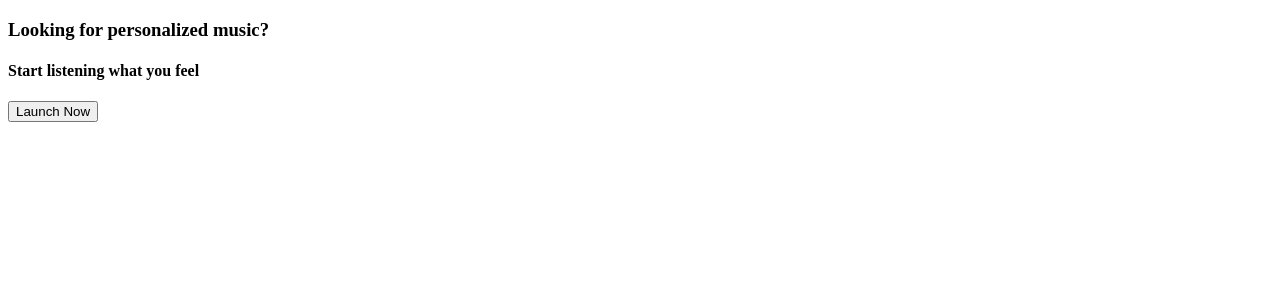
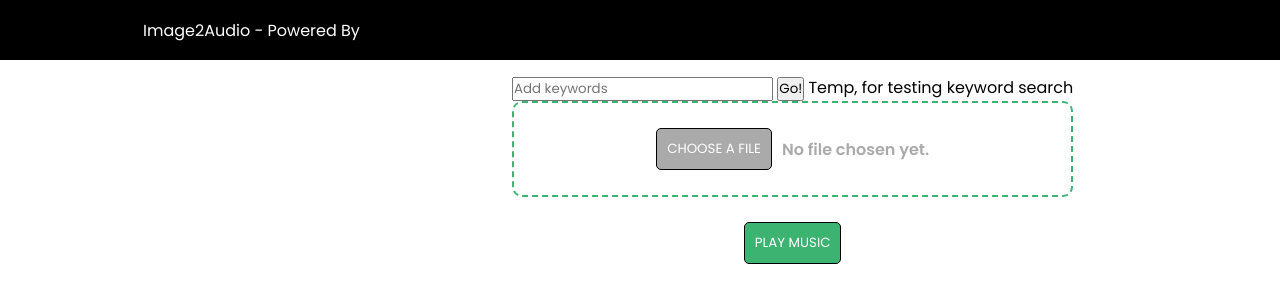
Before and after one commit to KhachDavid/Hackathon-01-21-2021, a Django app: template Image2Audio/main/templates/main/home.html in a window 1280 px wide. Shown: the top 303 px of the page. Run offline with Django 3.2, Linux system fonts and the light colour scheme; the template is opened without the code that fills it, so the values that code supplies are empty; some libraries are stand-ins or nearby versions; grey boxes are pictures that could not be loaded.

Commit message:
edited url routes; added login.html and styles.css; edited base.html

```diff
--- a/Image2Audio/Image2Audio/urls.py
+++ b/Image2Audio/Image2Audio/urls.py
@@ -21,6 +21,8 @@ from main import views as main_views
 urlpatterns = [
     path('admin/', admin.site.urls),
     path('', main_views.home, name='home'),
+    path('login/', main_views.login, name='login'),
+    path('home/', main_views.home, name='home'),
     path('auth/', include('spotify.urls')),
     path('callback/', spotify_views.callback, name='callback'),
 ]
--- a/Image2Audio/main/templates/main/base.html
+++ b/Image2Audio/main/templates/main/base.html
@@ -6,6 +6,8 @@
         <meta charset="UTF-8">
         <meta name="viewport" content="width=device-width, initial-scale=1.0">
 
+        <link rel="stylesheet" type="text/css" href="{% static 'styles.css' %}">
+        <script src="https://kit.fontawesome.com/a076d05399.js"></script>
     </head>
 
     <body>
--- a/Image2Audio/main/templates/main/home.html
+++ b/Image2Audio/main/templates/main/home.html
@@ -4,13 +4,42 @@
 
 
 {% block content %}
-    <div id="main-home">
-        <div class="main-home-container">
-        <h3>Looking for personalized music?</h3>
-            <h4>Start listening what you feel</h4>
-            <button class="main-home-button">
-                <a style="color:#000000; text-decoration:none" href ="{% url 'spotify-auth' %}">Launch Now </a>
-            </button>
-        </div>
-    </div>
+                <!--  HEADER  -->
+            <header>
+                <div class="header-wrapper">
+                    <div class="header-container">
+                    <span id="header-text">Image2Audio - Powered By</span><div class="header-logo"></div>
+                </div>
+            </header>
+
+
+        <!--  SONG SELECTION BOX  -->
+
+        <div class="song-selection-box">
+
+            <!-- SEARCH CONTAINER -->
+            <div class="search-wrapper">
+                <div class="search-container">
+                    <input type="search" name="input-search" id="input-search" placeholder="Add keywords">
+                    <button type="button" id="btn-search">Go!</button>
+                    Temp, for testing keyword search
+                </div>
+                <div class="choose-file-container">
+                    <input type="file" name="input-img" id="input-img" hidden="hidden"/>
+                    <button type="button" name="btn-input-img" id="btn-input-img">CHOOSE A FILE</button>
+                    <span id="text-input-img">No file chosen yet.</span>
+                </div>
+                <div class="upload-container"> <!-- upload will send image for processing to render playlist/song-->
+                    <input type="file" name="input-img" id="input-img" hidden="hidden"/>
+                    <button type="button" name="btn-upload" id="btn-upload" onclick="showResults()">PLAY MUSIC</button>
+                </div>
+            </div>
+
+            <!-- RESULTS SEARCH -->
+
+            <div class="container-results" id="container-results" style="display:none;">
+                Magic happens
+            </div>
+
+        </div> <!-- END SONG SELECTION BOX -->
 {% endblock %}
--- /dev/null
+++ b/Image2Audio/main/templates/main/styles.css
@@ -0,0 +1,219 @@
+@import url('https://fonts.googleapis.com/css2?family=Poppins:wght@200;300;400;500;600;700&display=swap');
+*{
+    margin: 0;
+    padding: 0;
+    box-sizing: border-box;
+    font-family: 'Poppins', sans-serif;
+}
+
+/* Landing Page */
+
+section {
+    display: flex;
+    justify-content: center;
+    align-items: center;
+    min-height: 100vh;
+    background:  url("img/background_soundwave.jpg");;
+}
+
+.box {
+    position: relative;
+    padding: 50px;
+    width: 360px;
+    height: 480px;
+    display: flex;
+    justify-content: center;
+    align-items: center;
+    background: rgba(255, 255,255,0.2);
+    border-radius: 10px;
+    box-shadow: 0 5px 35px rgba(0,0,0,0.2);
+}
+
+.box::after {
+    content: '';
+    position: absolute;
+    top: 5px;
+    left: 5px;
+    right: 5px;
+    bottom: 5px;
+    border-radius: 10px;
+    pointer-events: none;
+    background: linear-gradient(to bottom, rgba(255,255,255,0.3) 0%,rgba(255,255,255,0.1) 15%, transparent 50%, transparent 85%, rgba(255,255,255,0.3) 100%);
+}
+
+.box .form {
+    position: relative;
+    width: 100%;
+}
+
+.box .form h2 {
+    color: #FFFFFF;
+    letter-spacing: 2px;
+    margin-bottom: 30px;
+}
+
+.box .form .inputBox {
+    position: relative;
+    width: 100%;
+    margin-bottom: 20px;
+}
+
+.box .form .inputBox input {
+    width: 10%;
+    outline: none;
+    border: 1px solid rgba(255,255,255,0.2);
+    background:transparent;
+    padding: 10px 10px;
+    border-radius: 5px;
+    color: #FFFFFF;
+    font-size: 16px;
+    font-weight: 300;
+    box-shadow: inset 0 0 25px rgba(0,0,0,0.2);
+}
+
+.icon {
+  padding: 10px;
+  background: dodgerblue;
+  color: white;
+  min-width: 50px;
+  text-align: center;
+}
+
+
+/* Home Page */
+
+header {
+  background-color: #000000;
+  height: 60px;
+}
+
+header .header-wrapper {
+    min-width: inherit;
+    max-width: 1024px;
+    margin: 0 auto;
+}
+
+header .header-container {
+    display: flex;
+    justify-content: space-between;
+    align-items: center;
+    height: 60px;
+    margin: 0 15px;
+    box-sizing: border-box;
+}
+
+header .header-logo {
+    background: url("img/spotify_icon_logo.png");
+    background-size: contain;
+    background-repeat: no-repeat;
+    height: 25px;
+    box-sizing: border-box;
+}
+
+#header-text {
+    color: #FFFFFF;
+    text-align: left;
+}
+
+.song-selection-box{
+    position: absolute;
+    margin: 15px auto;
+    left: 40%;
+}
+
+#btn-input-img {
+    padding: 10px;
+    color: white;
+    background-color: #AAAAAA;
+    border: 1px solid #000000;
+    border-radius: 5px;
+    cursor: pointer;
+}
+
+#btn-input-img:hover {
+    background-color: #CCCCCC;
+    color: #000000;
+}
+
+#text-input-img {
+    margin-left: 10px;
+    color: #AAAAAA;
+}
+
+#btn-upload {
+    padding: 10px;
+    color: white;
+    background-color: #3CB371;
+    border: 1px solid #000000;
+    border-radius: 5px;
+    cursor: pointer;
+}
+
+#btn-upload:hover {
+    background-color: #00FA9A;
+    color: #000000;
+}
+
+.choose-file-container {
+    padding: 25px;
+    display: flex;
+    align-items: center;
+    justify-content: center;
+    text-align: center;
+    font-weight: 600;
+    font-size: 20;
+    cursor: pointer;
+    color: #AAAAAA;
+    border: 2px dashed  #3CB371;
+    border-radius: 10px;
+}
+
+.upload-container {
+    padding: 25px;
+    display: flex;
+    align-items: center;
+    justify-content: center;
+    text-align: center;
+    font-weight: 600;
+    font-size: 20;
+    cursor: pointer;
+    color: #AAAAAA;
+    border-radius: 10px;
+}
+
+/* only if using fancy upload
+
+.upload-container {
+    max-width: 250px;
+    height: 250px;
+    padding: 25px;
+    display: flex;
+    align-items: center;
+    justify-content: center;
+    text-align: center;
+    font-weight: 600;
+    font-size: 20;
+    cursor: pointer;
+    color: #AAAAAA;
+    border: 2px dashed  #3CB371;
+    border-radius: 10px;
+}
+
+
+.drop-zone__thumb {
+    width: 100%;
+    height: 100%;
+    border-radius: 10px;
+    overflow: hidden;
+    background-color: #CCCCCC;
+}
+
+.drop-zone--over {
+    border-style: solid;
+}
+
+.drop-zone__input {
+    display: none;
+}
+
+*/
--- a/Image2Audio/main/views.py
+++ b/Image2Audio/main/views.py
@@ -2,3 +2,5 @@ from django.shortcuts import render
 
 def home(request):
     return render(request, 'main/home.html')
+def login(request):
+    return render(request, 'main/login.html')
```
Also changed, not shown: Image2Audio/main/templates/main/login.html (added, +19 -0 lines).
